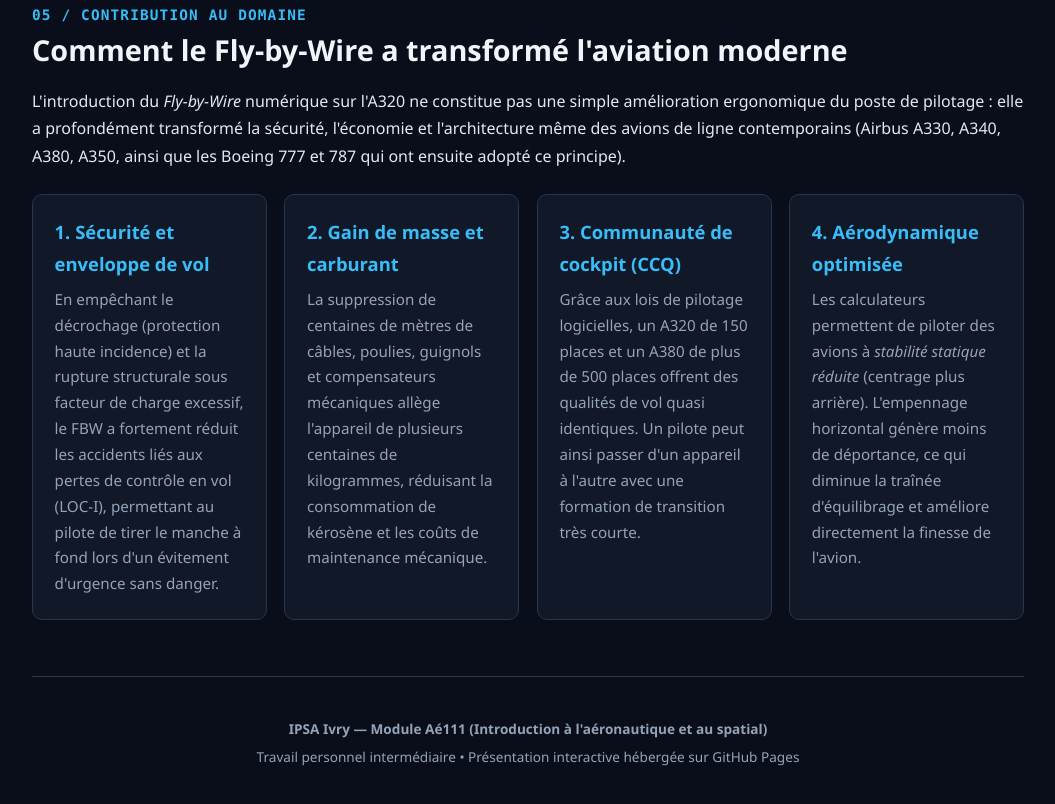
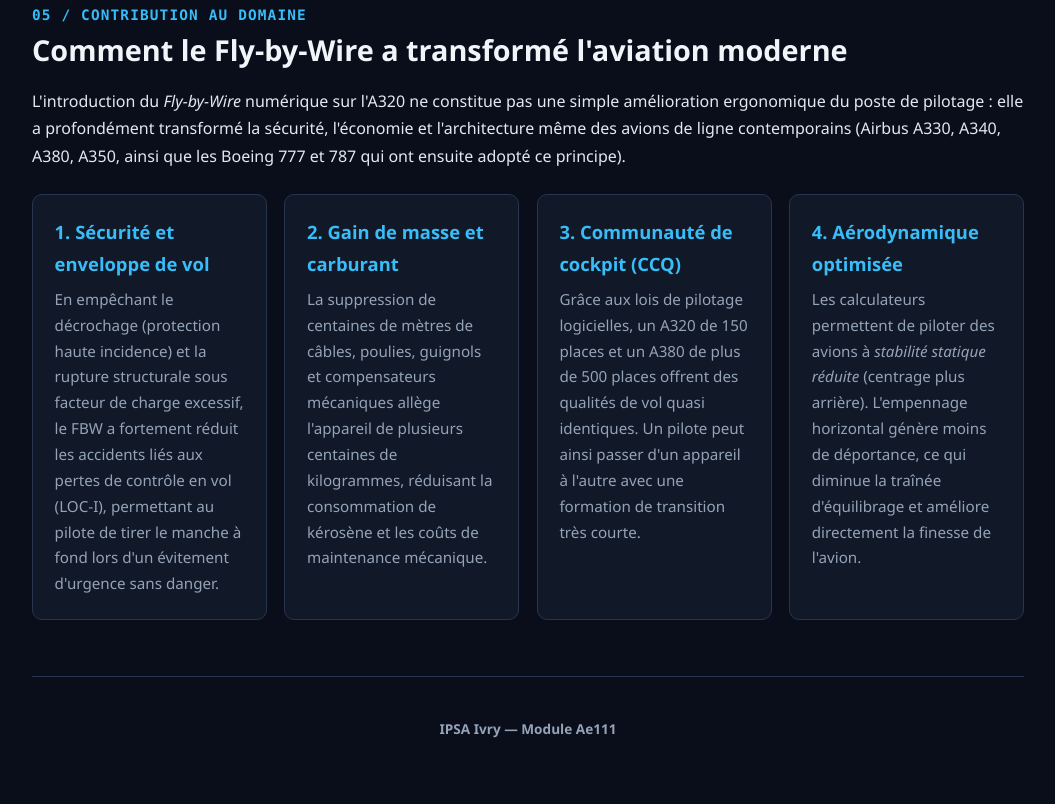
Before and after one commit to LHGT-44/fly-by-wire, a plain HTML site: page index.html in a window 1280 px wide. Shown: the part 4336-5140 px from the top of the page, without its empty margins (112-1167 px from the left). Drawn offline with Linux system fonts and the light colour scheme.

Commit message:
Modify footer content in index.html
Updated footer text for Module Ae111.

```diff
--- a/index.html
+++ b/index.html
@@ -705,8 +705,7 @@
     </section>
 
     <footer>
-      <p><strong>IPSA Ivry — Module Aé111 (Introduction à l'aéronautique et au spatial)</strong></p>
-      <p>Travail personnel intermédiaire • Présentation interactive hébergée sur GitHub Pages</p>
+      <p><strong>IPSA Ivry — Module Ae111</strong></p>
     </footer>
   </main>
 
```
